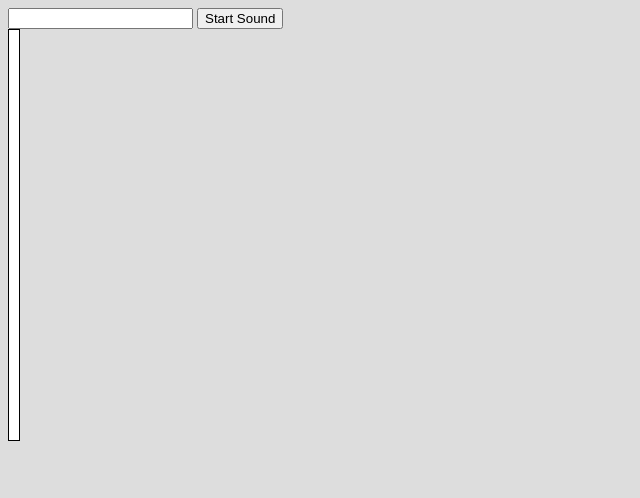
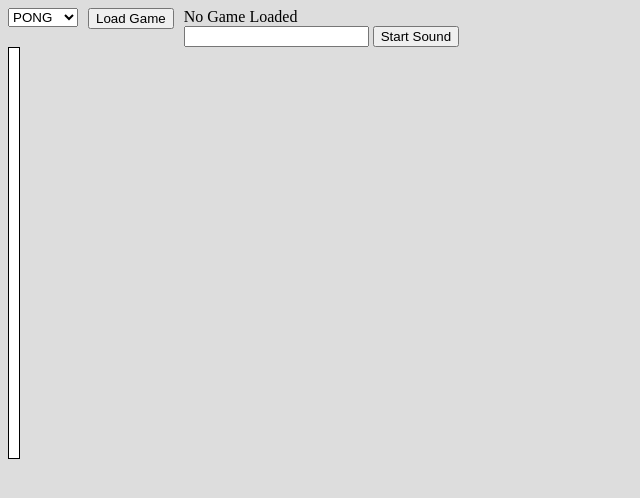
Before and after one commit to lcevans/estr8a, a website: page public/index.html in a window 1280 px wide. Shown: the whole page, without its empty margins (0-640 px from the left). Drawn offline with Linux system fonts and the light colour scheme; no server answers.

Commit message:
First titlebar

```diff
--- a/public/index.html
+++ b/public/index.html
@@ -1,6 +1,14 @@
 <html>
 <body style="background-color: #DDD;">
-  <div class="js-sound">
+  <div id="title-bar">
+    <select id="games-list" style="float: left; margin-right: 10px;">
+      <!-- Populated from call to /api/games -->
+    </select>
+    <input id="load-game" type="button" value="Load Game" style="float: left; margin-right: 10px;">
+    <div id="current-game">No Game Loaded</div>
+  </div>
+
+<div class="js-sound">
     <input id="js-sound-input" type="number">
     <input id="js-sound-button" type="button" value="Start Sound">
     <div id="js-sound-register"></div>
@@ -15,6 +23,7 @@
 <div class="js-keyboard">
 </div>
 </body>
+<script src="/js/titlebar.js"></script>
 <script src="/js/sound.js"></script>
 <script src="/js/keyboard.js"></script>
 <script src="/js/Chip8Emulator.js"></script>
--- a/public/js/main.js
+++ b/public/js/main.js
@@ -18,6 +18,9 @@ var main = () => {
     // Initialize Sound
     initializeSound();
 
+    // Initialize TitleBar
+    initializeTitleBar();
+
     // I'm assuming loading the game will be async and return a promise.
     emulator.loadGame("PONG").then(() => {
         // This just adds an element to the DOM that displays the initial state of the memory.
--- /dev/null
+++ b/public/js/titlebar.js
@@ -0,0 +1,24 @@
+initializeTitleBar = function () {
+    // Populate selector
+    games = ['PONG', 'DEBUG', 'BLITZ']
+
+    select_dom = document.getElementById('games-list');
+    for (i=0; i<games.length; i++)
+    {
+        var opt = document.createElement('option');
+        opt.value = games[i];
+        opt.innerHTML = games[i];
+        select_dom.appendChild(opt);
+    }
+}
+
+
+
+// Handle game loading
+document.onreadystatechange = function() {
+    document.getElementById('load-game').onclick = function() {
+        // PONG for now
+        game_to_load = "PONG";
+        // emulator.loadGame(game_to_load);
+    };
+}
```
